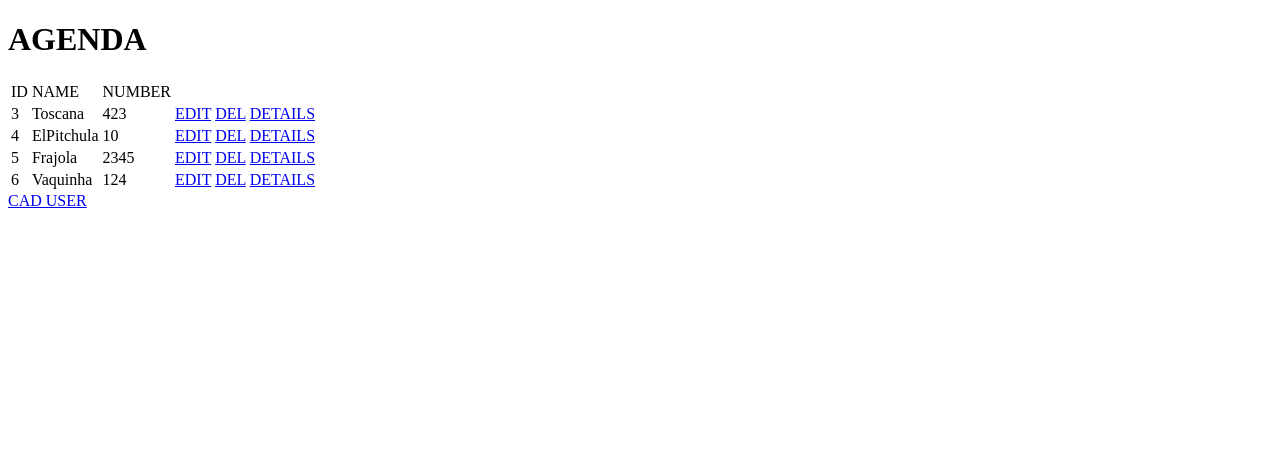
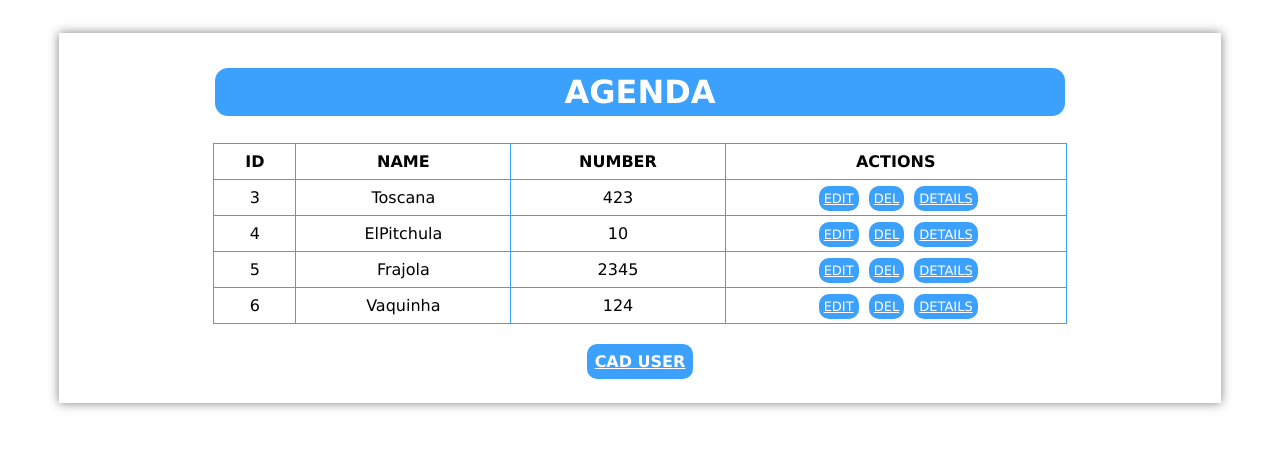
Before and after one commit to valdomg/BDII, a Flask app: page / in a window 1280 px wide. Shown: the top 449 px of the page. Run offline with Flask 3, Linux system fonts and the light colour scheme; data comes from the database, SQL or seed files in the repository; both versions use the stored data as it was after the commit.

Commit message:
Aplicando estilo a home da page

```diff
--- a/static/css/style.css
+++ b/static/css/style.css
@@ -0,0 +1,78 @@
+body {
+    display: flex;
+    justify-content: center;
+    align-items: center;
+
+}
+
+.container {
+    margin-top: 25px;
+    border: 2px solid rgb(255, 255, 255); /* Adiciona uma borda preta de 2px ao redor do conteúdo */
+    width: 90%;
+    padding: 10px; /* Adiciona um preenchimento interno de 20px para separar o conteúdo da borda */
+    display: flex; /* Permite que o elemento se ajuste ao tamanho do conteúdo */
+    justify-content: center;
+    box-shadow: 0 0 10px rgba(0, 0, 0, 0.5)
+}
+
+h1{
+    display: flex;
+    align-items: center;
+    justify-content: center;
+}
+
+.table-css{
+    text-align: center;
+    width: 75%;
+    margin-bottom: 20px;
+}
+
+.titulo{
+    font-family: Verdana, Geneva, Tahoma, sans-serif;
+    border: 2px solid;
+    border-radius: 15px;
+    padding: 5px;
+    color: white;
+    background-color: rgb(60, 160, 253);
+}
+
+table{
+    width: 100%;
+    margin-top: 25px; /* Ajuste o espaçamento conforme necessário */
+    border-collapse: collapse;
+    background-color: white;
+    font-family: Verdana, Geneva, Tahoma, sans-serif;
+    margin-bottom: 10px;
+}
+
+th, td {
+    border: 1px solid rgb(60, 160, 253);
+    padding: 8px;
+}
+
+td:nth-child(4){
+    width: 40%;
+}
+
+.header{
+    font-weight: bold;
+}
+
+.button-table{
+    font-size: 13px;
+    margin-left: 5px;
+    color: white;
+    background-color: rgb(60,160,253);
+    padding: 5px;
+    border-radius: 10px;
+}
+
+.button-cadUser{
+    font-family: Verdana, Geneva, Tahoma, sans-serif;
+    font-weight: bold;
+    color: white;
+    margin-bottom: 15px;
+    background-color: rgb(60, 160, 253);
+    padding: 8px;
+    border-radius: 10px;
+}
--- a/templates/home.html
+++ b/templates/home.html
@@ -7,13 +7,16 @@
     <link rel="stylesheet" type="text/css" href="{{url_for('static', filename='css/style.css')}}">
 </head>
 <body>
-    <H1>AGENDA</H1>
-    <div class="table">
+    <div class="container">
+
+        <div class="table-css">
+            <h1 class="titulo">AGENDA</h1>
             <table>
                 <tr>
-                <td class="linha">ID</td>
-                <td class="linha">NAME</td>
-                <td class="linha">NUMBER</td>
+                    <td class="header">ID</td>
+                    <td class="header">NAME</td>
+                    <td class="header">NUMBER</td>
+                    <td class="header">ACTIONS</td>
 
 
                 </tr>
@@ -28,16 +31,18 @@
 
                     <td>
                         <!--BUTTON ON CLICK TO TAKE VALUE OF ID OF CONTACT TO EDIT-->
-                    <a class="button" href="{{url_for('editUser', id=row[0])}}">EDIT</a>
-                    <a class="button" href="{{url_for('delUser', id=row[0])}}">DEL</a>
-                    <a class="button" href="{{url_for('detailsUser', id=row[0])}}">DETAILS</a>
+                        <a class="button-table" href="{{url_for('editUser', id=row[0])}}">EDIT</a>
+                        <a class="button-table" href="{{url_for('delUser', id=row[0])}}">DEL</a>
+                        <a class="button-table" href="{{url_for('detailsUser', id=row[0])}}">DETAILS</a>
                     </td>
 
                 </tr>
                 {% endfor %}
             </table>
 
-        <a class="button" href="{{url_for('pageUser')}}">CAD USER</a> <!--ROUTE FOR PAGE CADUSER (CALL FUNCTION CADUSER)-->
+            <br>
+            <a class="button-cadUser" href="{{url_for('pageUser')}}">CAD USER</a> <!--ROUTE FOR PAGE CADUSER (CALL FUNCTION CADUSER)-->
+        </div>
 
     </div>
 </body>
```
Also changed, not shown: Agenda.db. Lines whose indentation alone changed are shown as unchanged.
